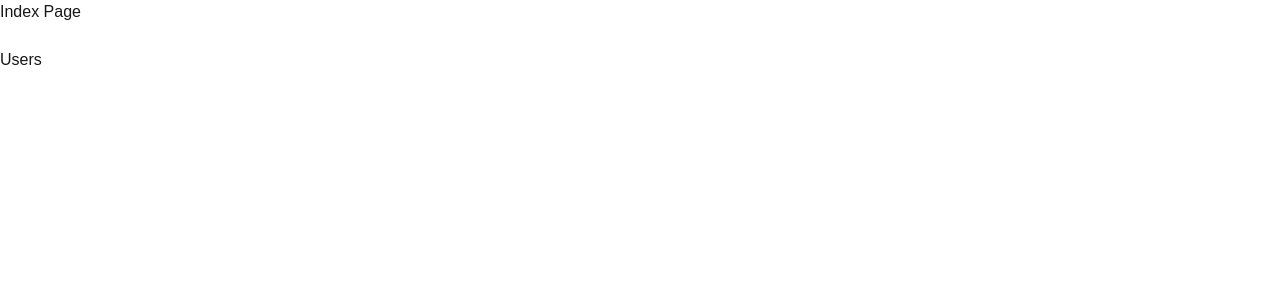
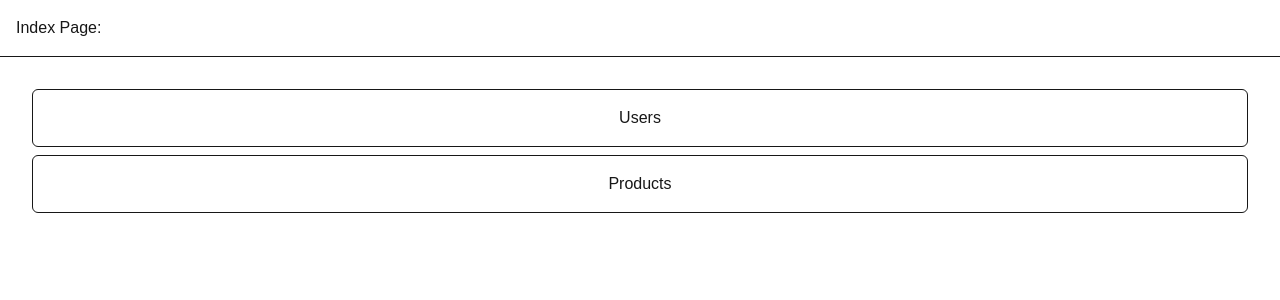
Before and after one commit to khianvictorycalderon/my-first-nextjs, a Next.js app: page / in a window 1280 px wide. Shown: the top 300 px of the page. Built offline with nearby package versions, Linux system fonts and the light colour scheme.

Commit message:
Added Client Component

```diff
--- a/app/page.tsx
+++ b/app/page.tsx
@@ -1,11 +1,28 @@
-import Image from "next/image";
 import Link from "next/link";
+
+const Paths = [
+  {
+    Label: "Users",
+    Path: "/users"
+  },
+  {
+    Label: "Products",
+    Path: "/product"
+  },
+]
 
 export default function Home() {
   return (
     <div>
-      <h2>Index Page</h2><br/>
-      <Link href="/users">Users</Link>
+      <h2 className="p-4">Index Page:</h2>
+      <hr/>
+      <div className="flex flex-col gap-2 p-4 md:p-8">
+        {Paths.map((item, index) => (
+          <Link key={index} href={item.Path} className="p-4 border-1 rounded-md transition duration-300 over:cursor-pointer hover:scale-105 text-center">
+            {item.Label}
+          </Link>
+        ))}
+      </div>
     </div>
   );
 }
--- /dev/null
+++ b/app/product/button.tsx
@@ -0,0 +1,10 @@
+"use client";
+const ProductButton = () => {
+    return (
+        <button className="p-1 border-1 rounded-sm" onClick={() => alert("Clicked")}>
+            Click me
+        </button>
+    )
+}
+
+export default ProductButton;
--- /dev/null
+++ b/app/product/page.tsx
@@ -0,0 +1,12 @@
+import ProductButton from "./button";
+
+const ProductPage = () => {
+    return (
+        <div>
+            This is Product Page <br/>
+            <ProductButton />
+        </div>
+    )
+}
+
+export default ProductPage;
```
